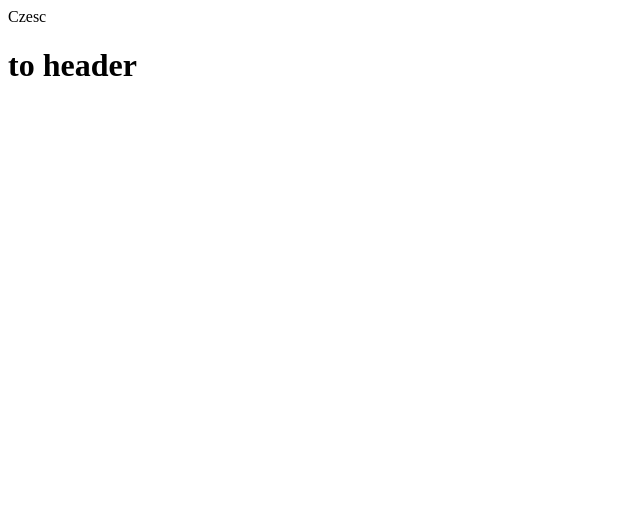
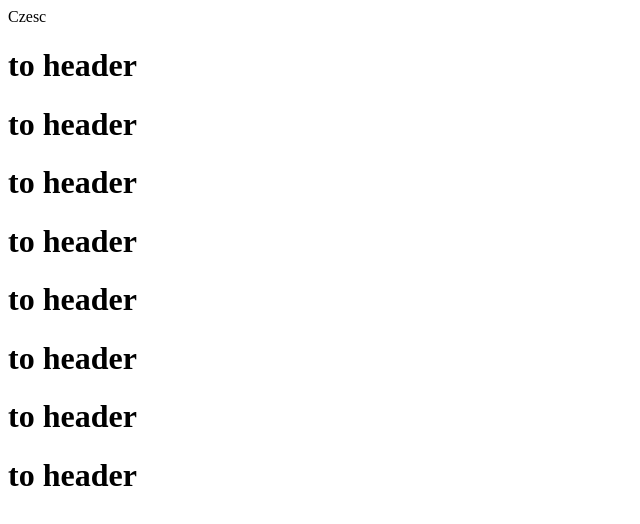
Before and after one commit to blizni79/pw-spi, a plain HTML site: page index.html in a window 1280 px wide. Shown: the whole page, without its empty margins (0-640 px from the left). Drawn offline with Linux system fonts and the light colour scheme.

Commit message:
Update file

```diff
--- a/index.html
+++ b/index.html
@@ -1,2 +1,10 @@
 Czesc
 <h1>to header</h1>
+<h1>to header</h1>
+
+<h1>to header</h1>
+<h1>to header</h1>
+<h1>to header</h1>
+<h1>to header</h1>
+<h1>to header</h1>
+<h1>to header</h1>
```
